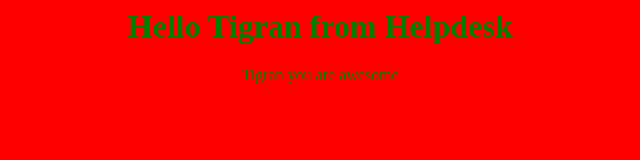
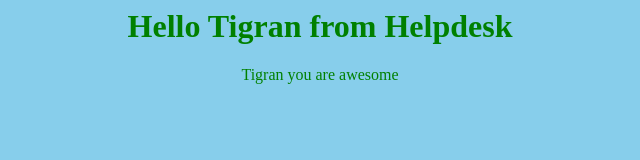
Before and after one commit to Tigran1989/app-for-jenkins, a plain HTML site: page index.html in a window 1280 px wide. Shown: the whole page, without its empty margins (320-960 px from the left). Drawn offline with Linux system fonts and the light colour scheme.

Commit message:
Update index.html

```diff
--- a/index.html
+++ b/index.html
@@ -1,5 +1,5 @@
 <html>
-<body bgcolor=red>
+<body bgcolor=skyblue>
 <center>
 <h1><font color=green> Hello Tigran from Helpdesk</font></h2>
 <font color=green>Tigran you are awesome</font>
```
